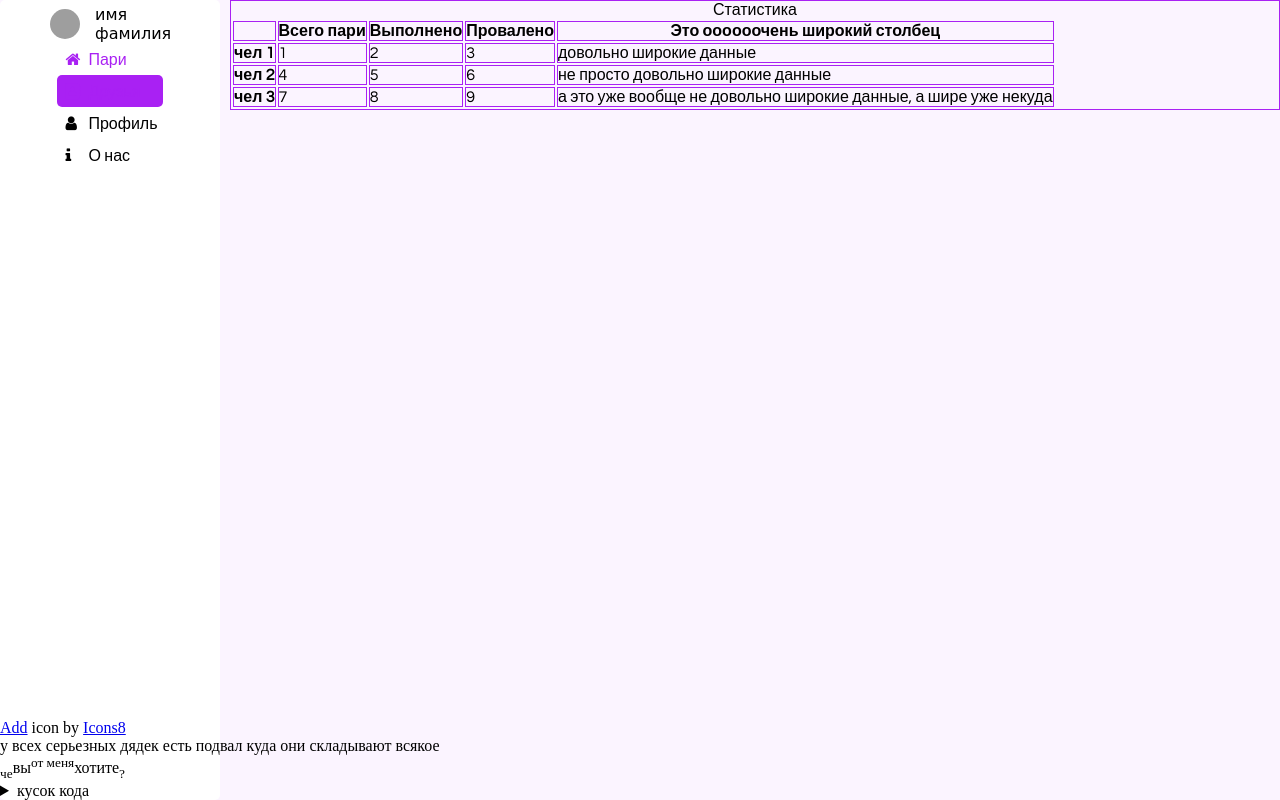
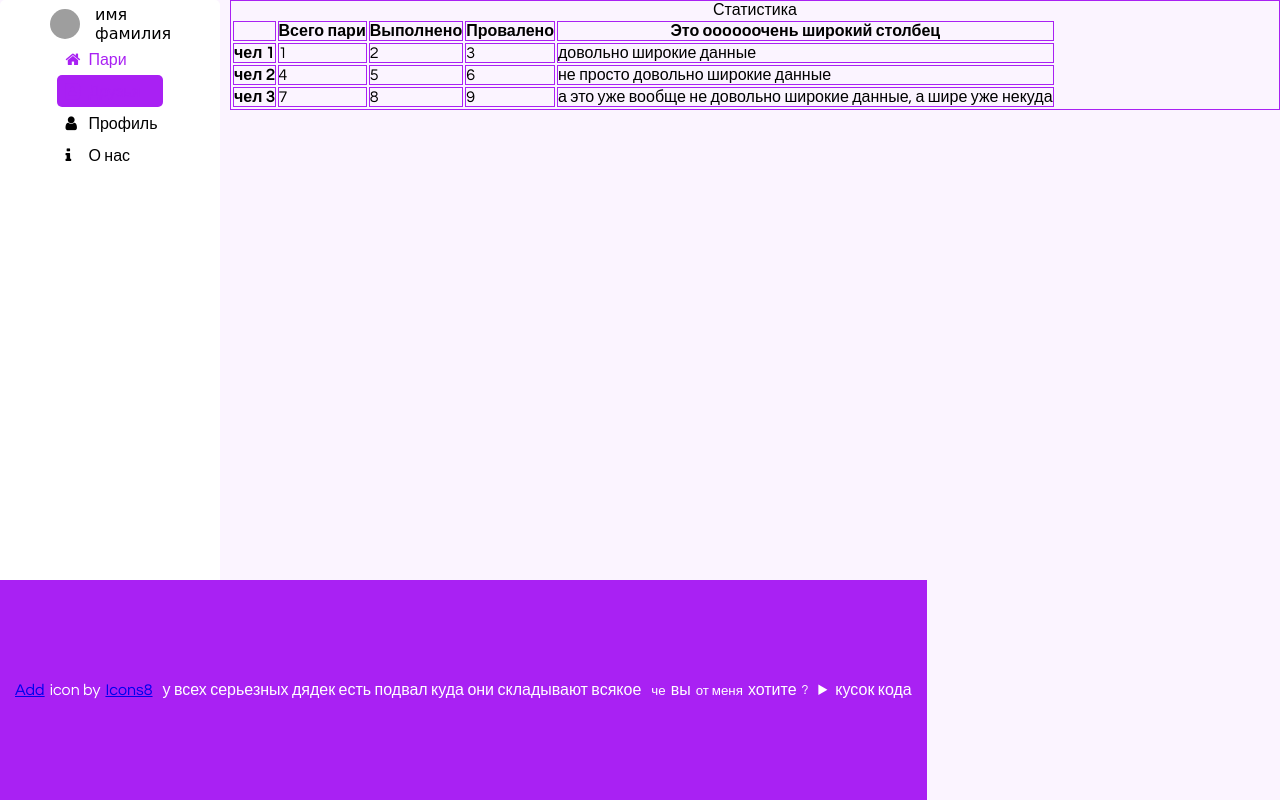
Before and after one commit to murovv/WebLab, a website built with Parcel: page friends.html in a window 1280 px wide. Built offline with nearby package versions, Linux system fonts and the light colour scheme; grey boxes are pictures that could not be loaded; a web font is replaced by a local one.

Commit message:
feat: переключатель активных элементов

```diff
--- a/common.blocks/control-plate.css
+++ b/common.blocks/control-plate.css
@@ -93,6 +93,7 @@
   border-radius: 3px;
 }
 .control-plate{
+  margin-left: 10px;
   padding: 10px;
   display: inline-flex;
   align-items: center;
--- a/common.blocks/header.css
+++ b/common.blocks/header.css
@@ -20,7 +20,12 @@ html, body{
   background: #fbf4ff;
   width: auto;
   margin: 0;
-  overflow: auto;
+}
+
+body::after{
+  content: '';
+  display: block;
+  height: 200px;
 }
 
 @media (min-width: 1000px) {
@@ -66,9 +71,20 @@ html, body{
   width: 60%;
 }
 footer {
-  height: auto;
+  height: 200px;
+  background-color: #a921f3;
+  color: white;
   position: absolute;
+  padding: 10px;
+  display: flex;
+  flex-direction: row;
+  justify-content: space-around;
+  align-items: center;
   bottom: 0;
+}
+
+footer > *{
+  padding: 5px;
 }
 .header__nav{
   margin: auto 10px;
--- a/friends.html
+++ b/friends.html
@@ -58,7 +58,7 @@
     </tr>
   </table>
 </main>
-<footer>
+<footer class="fonts_default">
   <a target="_blank" href="https://icons8.com/icon/24717/add">Add</a> icon by <a target="_blank" href="https://icons8.com">Icons8</a>
   <p>у всех серьезных дядек есть подвал куда они складывают всякое</p>
   <sub>че</sub>вы<sup>от меня</sup>хотите<sub>?</sub>
--- a/js/index.js
+++ b/js/index.js
@@ -14,9 +14,9 @@ document.addEventListener('DOMContentLoaded', (event) => {
 
   document.querySelector(".toggle > input").addEventListener('change', (event) => {
     if (event.currentTarget.checked) {
-      alert('checked');
+      loadData(false);
     } else {
-      alert('not checked');
+      loadData(true);
     }
   });
   setInterval(function (){
```
Also changed, not shown: index.html (+2 -2 lines), js/load_mock.js (+10 -5 lines).
